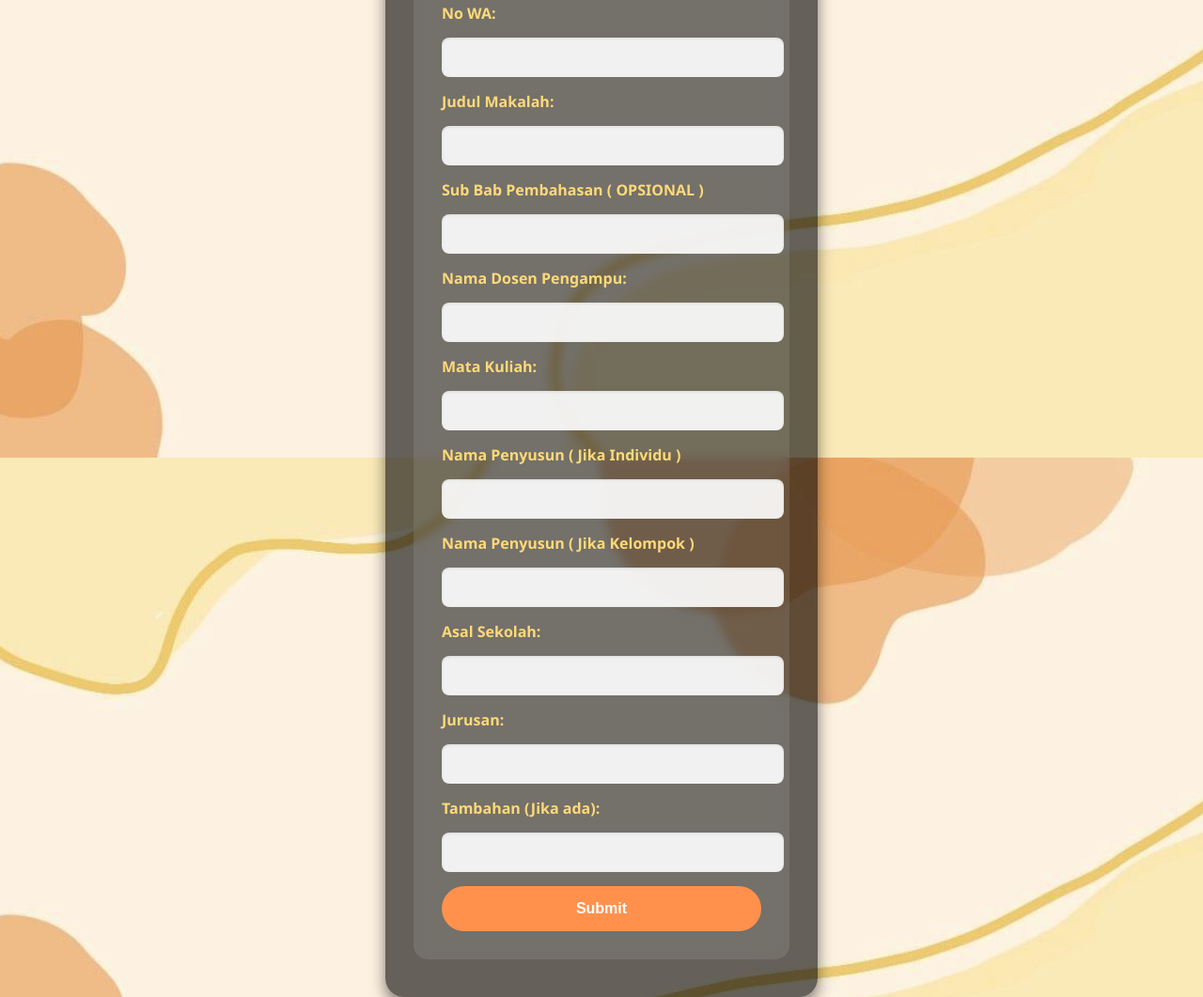
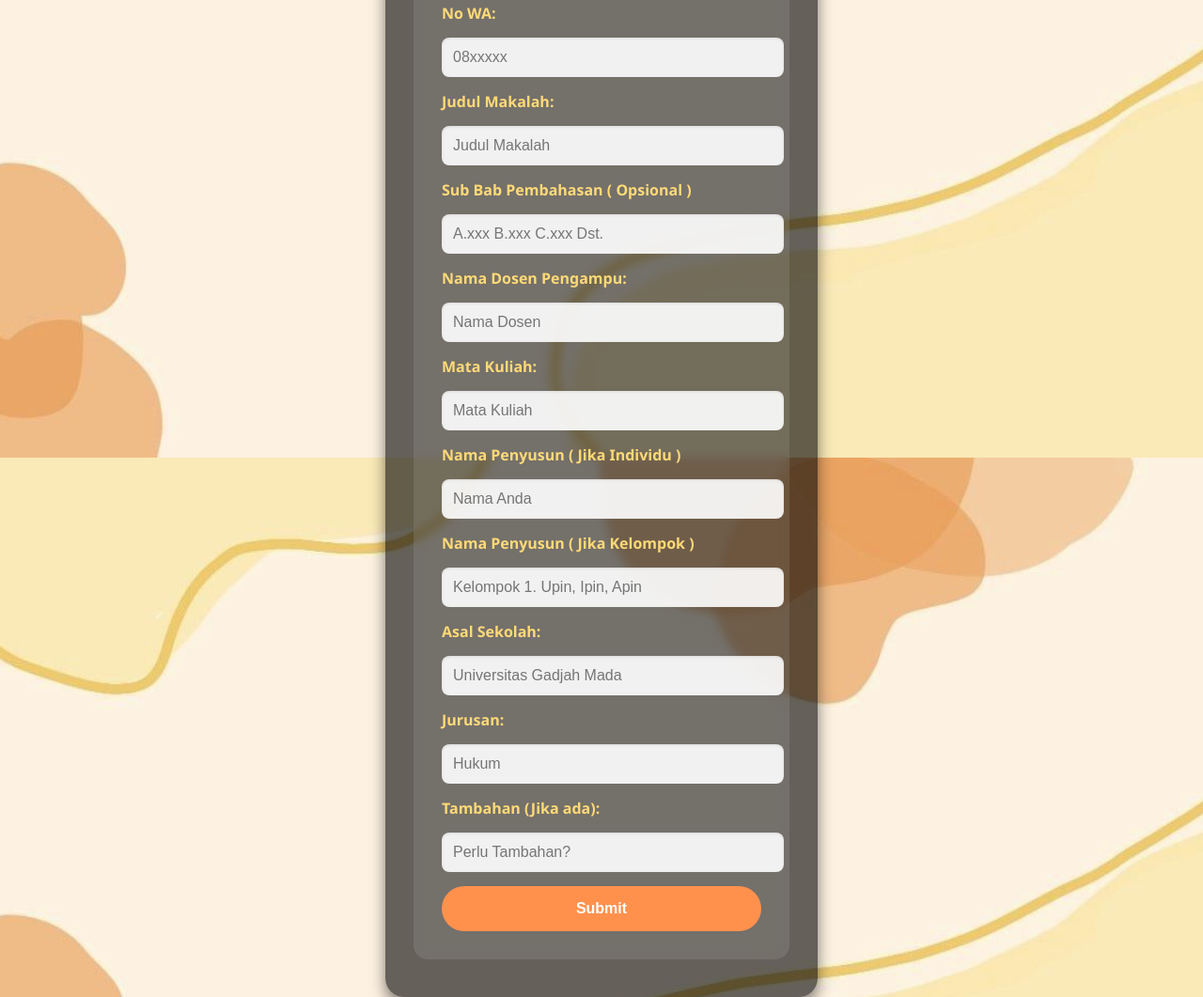
Before and after one commit to TRI-ATMOKO-ID/MT-JOKII, a plain HTML site: page mix.html in a window 1280 px wide. Shown: the part 313-1374 px from the top of the page at 94% size. Drawn offline with Linux system fonts and the light colour scheme; some packages are replaced by stand-ins of ours; a script that the page names is missing.

Commit message:
Update mix.html

```diff
--- a/mix.html
+++ b/mix.html
@@ -17,25 +17,25 @@
                 <p>Nama - Mix:</p>
                 <input type="text" name="nama" placeholder="Nama - Mix" required>
                 <p>No WA:</p>
-                <input type="number" name="no_wa" required>
+                <input type="number" name="no_wa" required placeholder="08xxxxx">
                 <p>Judul Makalah:</p>
-                <input type="text" name="judul_makalah" required>
-                <p>Sub Bab Pembahasan ( OPSIONAL )</p>
-                <input type="text" name="sub_bab">
+                <input type="text" name="judul_makalah" required placeholder="Judul Makalah">
+                <p>Sub Bab Pembahasan ( Opsional )</p>
+                <input type="text" name="sub_bab" placeholder="A.xxx B.xxx C.xxx Dst.">
                 <p>Nama Dosen Pengampu:</p>
-                <input type="text" name="dosen_pengampu" required>
+                <input type="text" name="dosen_pengampu" required placeholder="Nama Dosen">
                 <p>Mata Kuliah:</p>
-                <input type="text" name="mata_kuliah" required>
+                <input type="text" name="mata_kuliah" required placeholder="Mata Kuliah">
                 <p>Nama Penyusun ( Jika Individu )</p>
-                <input type="text" name="penyusun_individu">
+                <input type="text" name="penyusun_individu" placeholder="Nama Anda">
                 <p>Nama Penyusun ( Jika Kelompok )</p>
-                <input type="text" name="penyusun_kelompok">
+                <input type="text" name="penyusun_kelompok" placeholder="Kelompok 1. Upin, Ipin, Apin">
                 <p>Asal Sekolah:</p>
-                <input type="text" name="asal_sekolah" required>
+                <input type="text" name="asal_sekolah" required placeholder="Universitas Gadjah Mada">
                 <p>Jurusan:</p>
-                <input type="text" name="jurusan" required>
+                <input type="text" name="jurusan" required placeholder="Hukum">
                 <p>Tambahan (Jika ada):</p>
-                <input type="text" name="tambahan">
+                <input type="text" name="tambahan" placeholder="Perlu Tambahan?">
                 <button type="submit">Submit</button>
             </form>
         </div>
```
